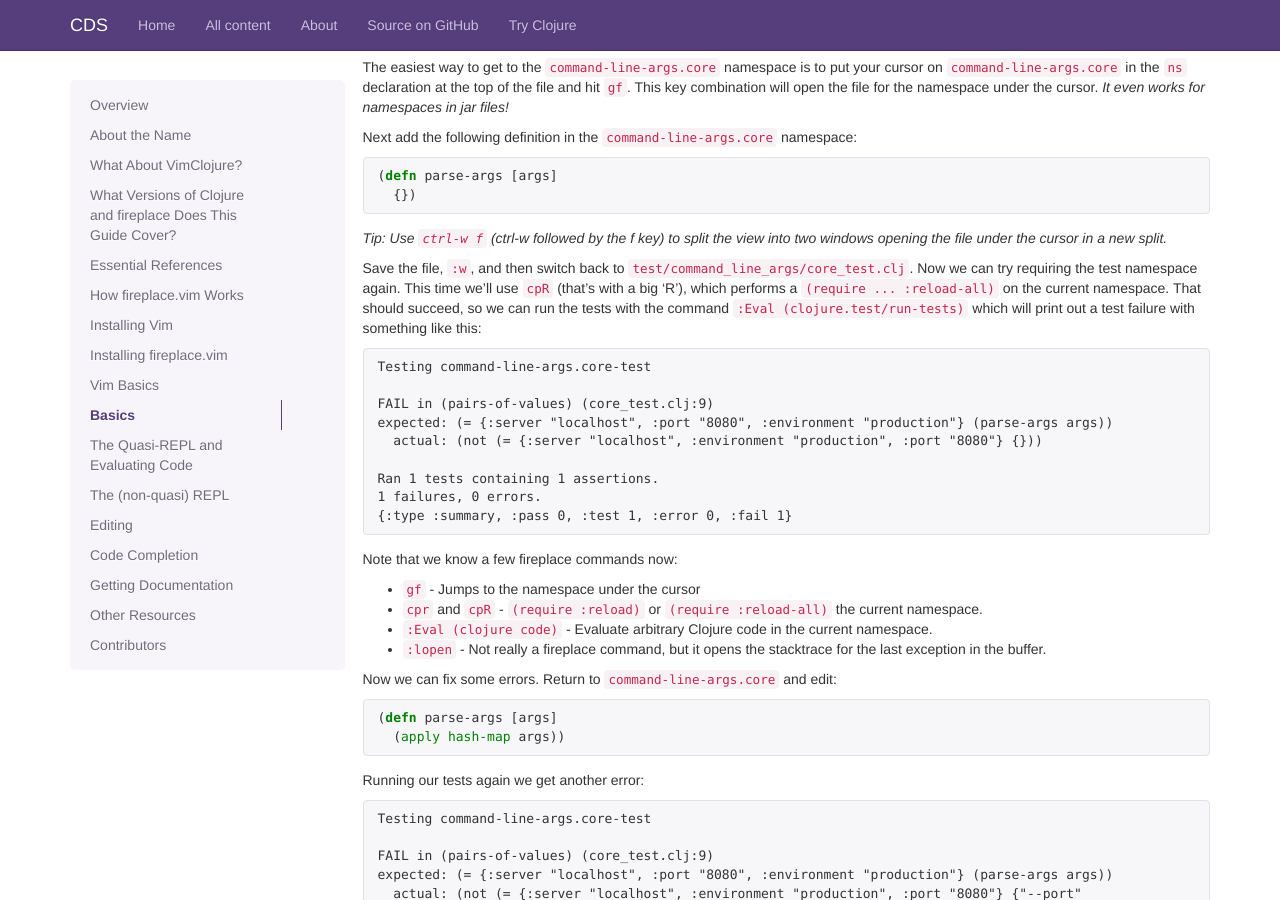
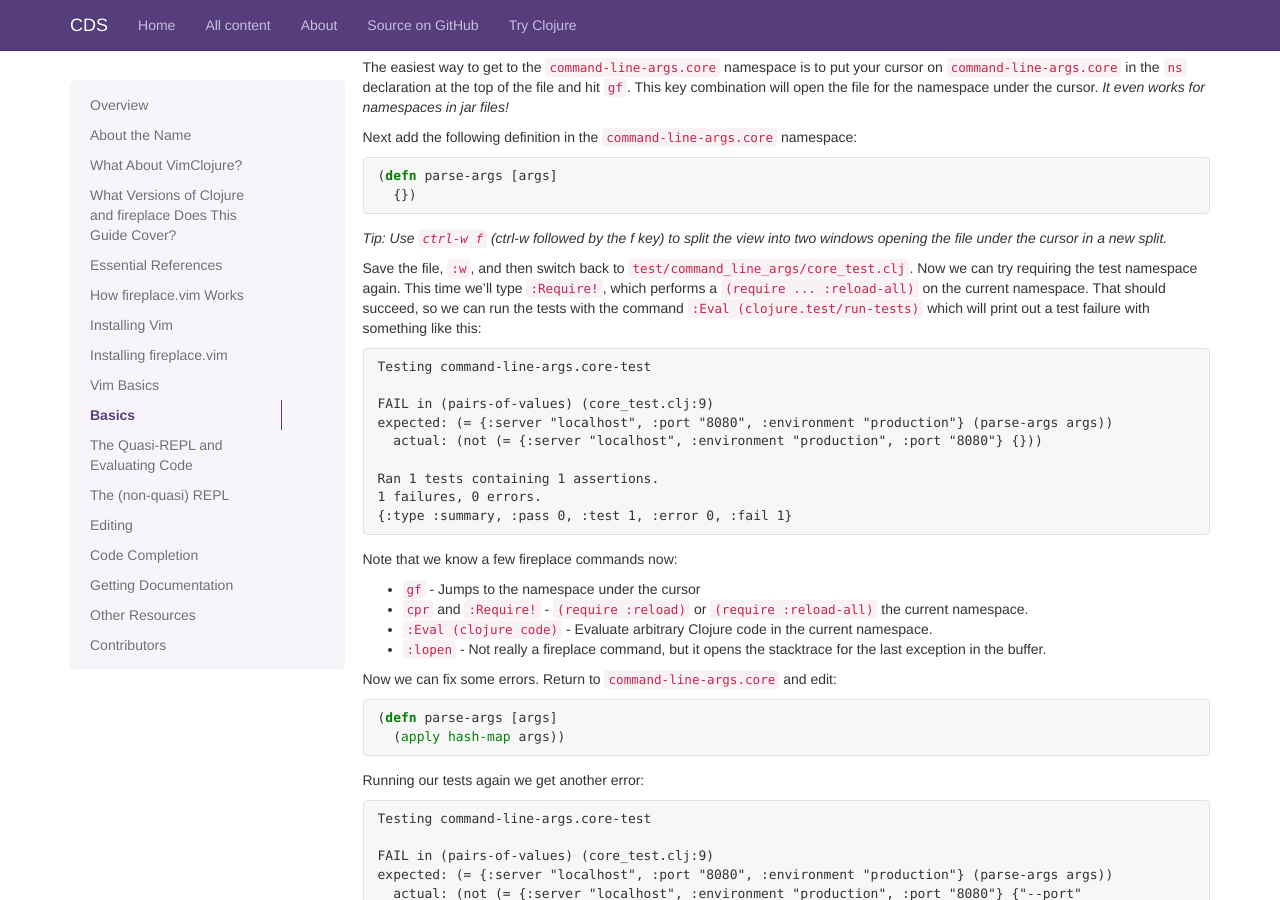
Before and after one commit to clojuredocs/guides, a Jekyll site: the page built from articles/tutorials/vim_fireplace.md, in a window 1280 px wide and 900 px high, scrolled down 3403 px. Built offline with Jekyll 4.4.1, drawn with Linux system fonts in a browser that asks for light colours; some web fonts are replaced; Markdown is read by kramdown in place of the engine named in the settings.

Commit message:
Replace deprecated cpR command in fireplace

````diff
--- a/articles/tutorials/vim_fireplace.md
+++ b/articles/tutorials/vim_fireplace.md
@@ -162,7 +162,7 @@ Next add the following definition in the `command-line-args.core` namespace:
 
 _Tip: Use `ctrl-w f` (ctrl-w followed by the f key) to split the view into two windows opening the file under the cursor in a new split._
 
-Save the file, `:w`, and then switch back to `test/command_line_args/core_test.clj`. Now we can try requiring the test namespace again. This time we'll use `cpR` (that's with a big 'R'), which performs a `(require ... :reload-all)` on the current namespace. That should succeed, so we can run the tests with the command `:Eval (clojure.test/run-tests)` which will print out a test failure with something like this:
+Save the file, `:w`, and then switch back to `test/command_line_args/core_test.clj`. Now we can try requiring the test namespace again. This time we'll type `:Require!`, which performs a `(require ... :reload-all)` on the current namespace. That should succeed, so we can run the tests with the command `:Eval (clojure.test/run-tests)` which will print out a test failure with something like this:
 
 ```
 Testing command-line-args.core-test
@@ -179,7 +179,7 @@ Ran 1 tests containing 1 assertions.
 Note that we know a few fireplace commands now:
 
 * `gf` - Jumps to the namespace under the cursor
-* `cpr` and `cpR` - `(require :reload)` or `(require :reload-all)` the current namespace.
+* `cpr` and `:Require!` - `(require :reload)` or `(require :reload-all)` the current namespace.
 * `:Eval (clojure code)` - Evaluate arbitrary Clojure code in the current namespace.
 * `:lopen` - Not really a fireplace command, but it opens the stacktrace for the last exception in the buffer.
 
````
